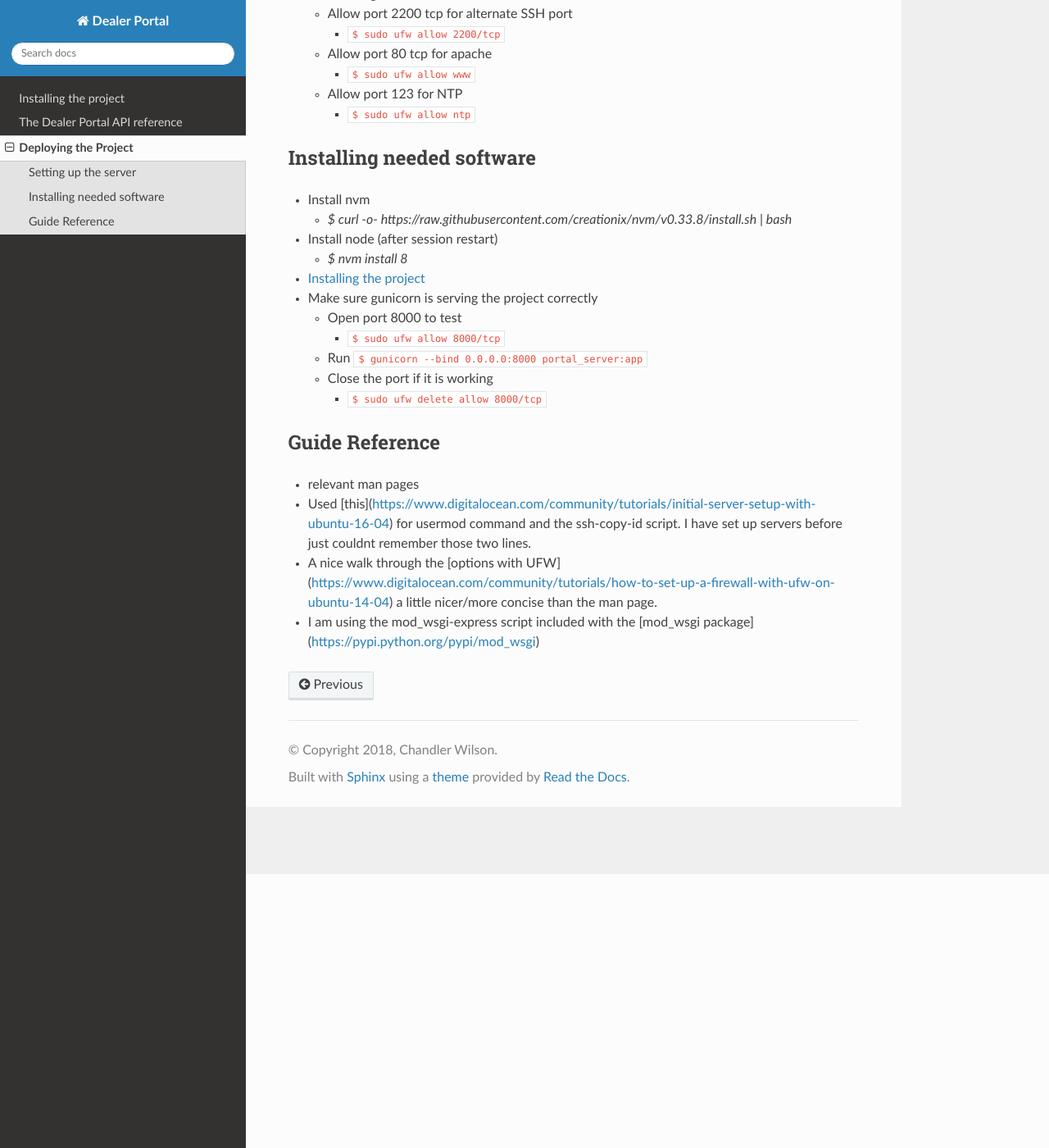
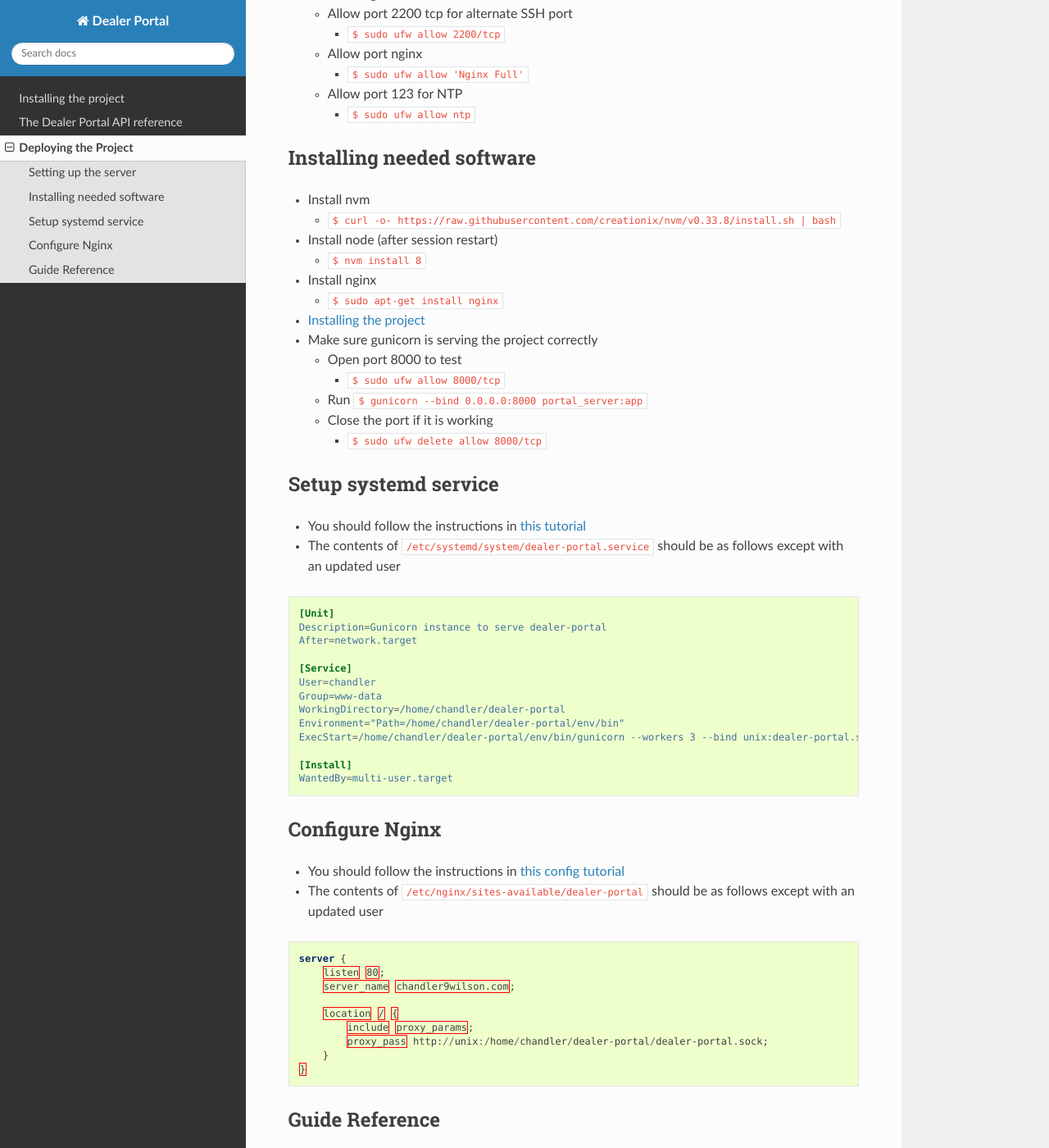
Before and after one commit to Chandler9Wilson/dealer-portal, a Sphinx documentation site: the page built from docs/source/deploy.rst, in a window 1280 px wide and 1400 px high, scrolled down 334 px. Shown: the whole window at 82% size. Built offline with Sphinx 7.4.7 and the Read the Docs theme 2.0.0, drawn with Linux system fonts in a browser that asks for light colours; some of the changed text lies outside the part shown.

Commit message:
Notes on successfull deployment

```diff
--- a/docs/source/deploy.rst
+++ b/docs/source/deploy.rst
@@ -15,9 +15,9 @@ Setting up the server
   * Allow port 2200 tcp for alternate SSH port
 
     * ``$ sudo ufw allow 2200/tcp``
-  * Allow port 80 tcp for apache
+  * Allow port nginx
 
-    * ``$ sudo ufw allow www``
+    * ``$ sudo ufw allow 'Nginx Full'``
   * Allow port 123 for NTP
 
     * ``$ sudo ufw allow ntp``
@@ -27,10 +27,13 @@ Installing needed software
 
 * Install nvm
 
-  * `$ curl -o- https://raw.githubusercontent.com/creationix/nvm/v0.33.8/install.sh | bash`
+  * ``$ curl -o- https://raw.githubusercontent.com/creationix/nvm/v0.33.8/install.sh | bash``
 * Install node (after session restart)
 
-  * `$ nvm install 8`
+  * ``$ nvm install 8``
+* Install nginx
+
+  * ``$ sudo apt-get install nginx``
 * :doc:`install`
 * Make sure gunicorn is serving the project correctly
 
@@ -43,6 +46,53 @@ Installing needed software
     * ``$ sudo ufw delete allow 8000/tcp``
 
 
+Setup systemd service
+---------------------
+
+* You should follow the instructions in `this tutorial`_
+* The contents of ``/etc/systemd/system/dealer-portal.service`` should be as follows except with an updated user
+
+.. code-block:: guess
+
+    [Unit]
+    Description=Gunicorn instance to serve dealer-portal
+    After=network.target
+
+    [Service]
+    User=chandler
+    Group=www-data
+    WorkingDirectory=/home/chandler/dealer-portal
+    Environment="Path=/home/chandler/dealer-portal/env/bin"
+    ExecStart=/home/chandler/dealer-portal/env/bin/gunicorn --workers 3 --bind unix:dealer-portal.sock -m 007 portal_server:app
+
+    [Install]
+    WantedBy=multi-user.target
+
+
+.. _`this tutorial`: https://www.digitalocean.com/community/tutorials/how-to-serve-flask-applications-with-gunicorn-and-nginx-on-ubuntu-16-04#create-a-systemd-unit-file
+
+Configure Nginx
+---------------
+
+* You should follow the instructions in `this config tutorial`_
+* The contents of ``/etc/nginx/sites-available/dealer-portal`` should be as follows except with an updated user
+
+.. code-block:: guess
+
+    server {
+        listen 80;
+        server_name chandler9wilson.com;
+
+        location / {
+            include proxy_params;
+            proxy_pass http://unix:/home/chandler/dealer-portal/dealer-portal.sock;
+        }
+    }
+
+
+.. _`this config tutorial`: https://www.digitalocean.com/community/tutorials/how-to-serve-flask-applications-with-gunicorn-and-nginx-on-ubuntu-16-04#configuring-nginx-to-proxy-requests
+
+
 Guide Reference
 ---------------
 
@@ -50,3 +100,6 @@ Guide Reference
 * Used [this](https://www.digitalocean.com/community/tutorials/initial-server-setup-with-ubuntu-16-04) for usermod command and the ssh-copy-id script. I have set up servers before just couldnt remember those two lines.
 * A nice walk through the [options with UFW](https://www.digitalocean.com/community/tutorials/how-to-set-up-a-firewall-with-ufw-on-ubuntu-14-04) a little nicer/more concise than the man page.
 * I am using the mod_wsgi-express script included with the [mod_wsgi package](https://pypi.python.org/pypi/mod_wsgi)
+* Overall I am using `this guide`_ for setting up nginx and gunicorn
+
+.. _`this guide`: https://www.digitalocean.com/community/tutorials/how-to-serve-flask-applications-with-gunicorn-and-nginx-on-ubuntu-16-04
```
